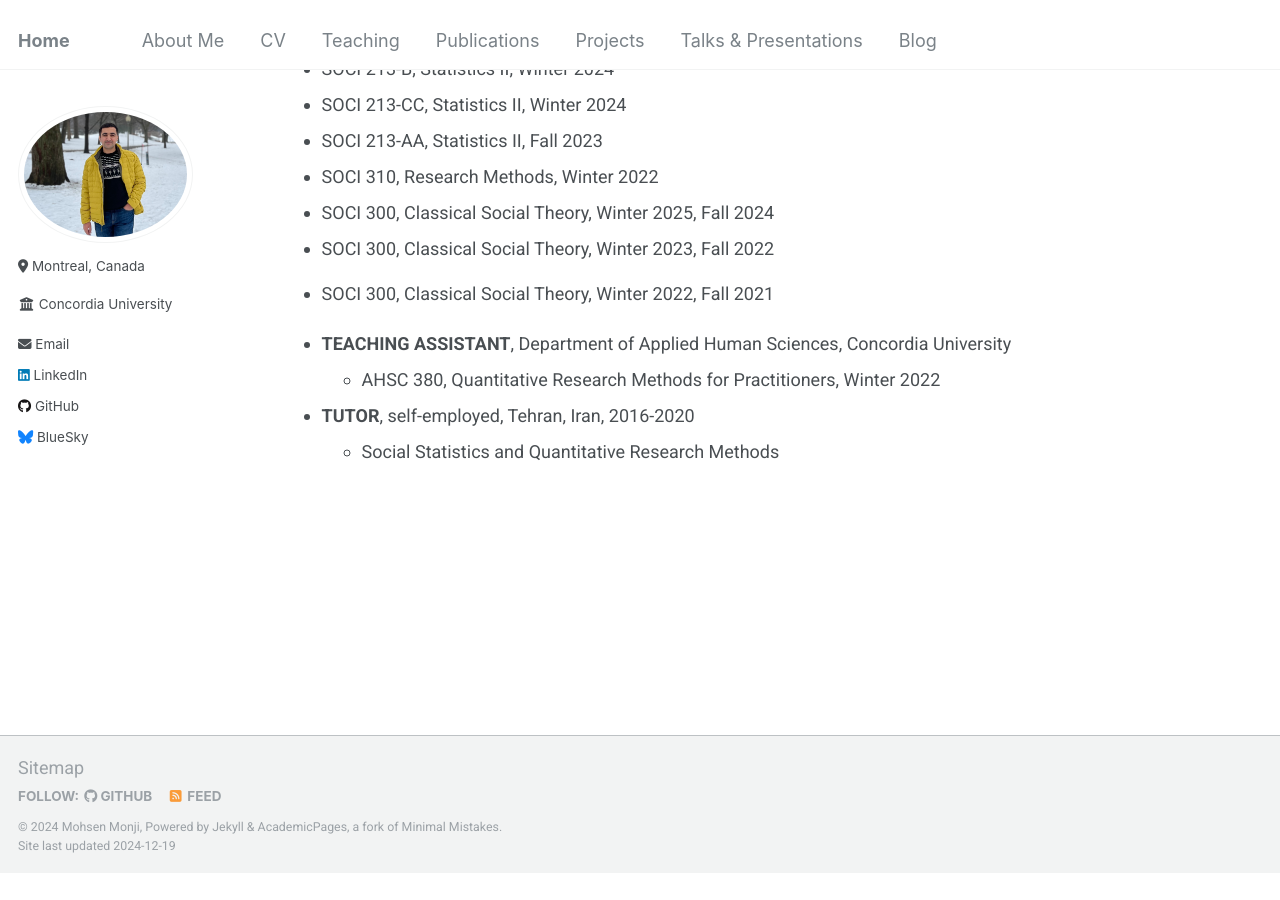
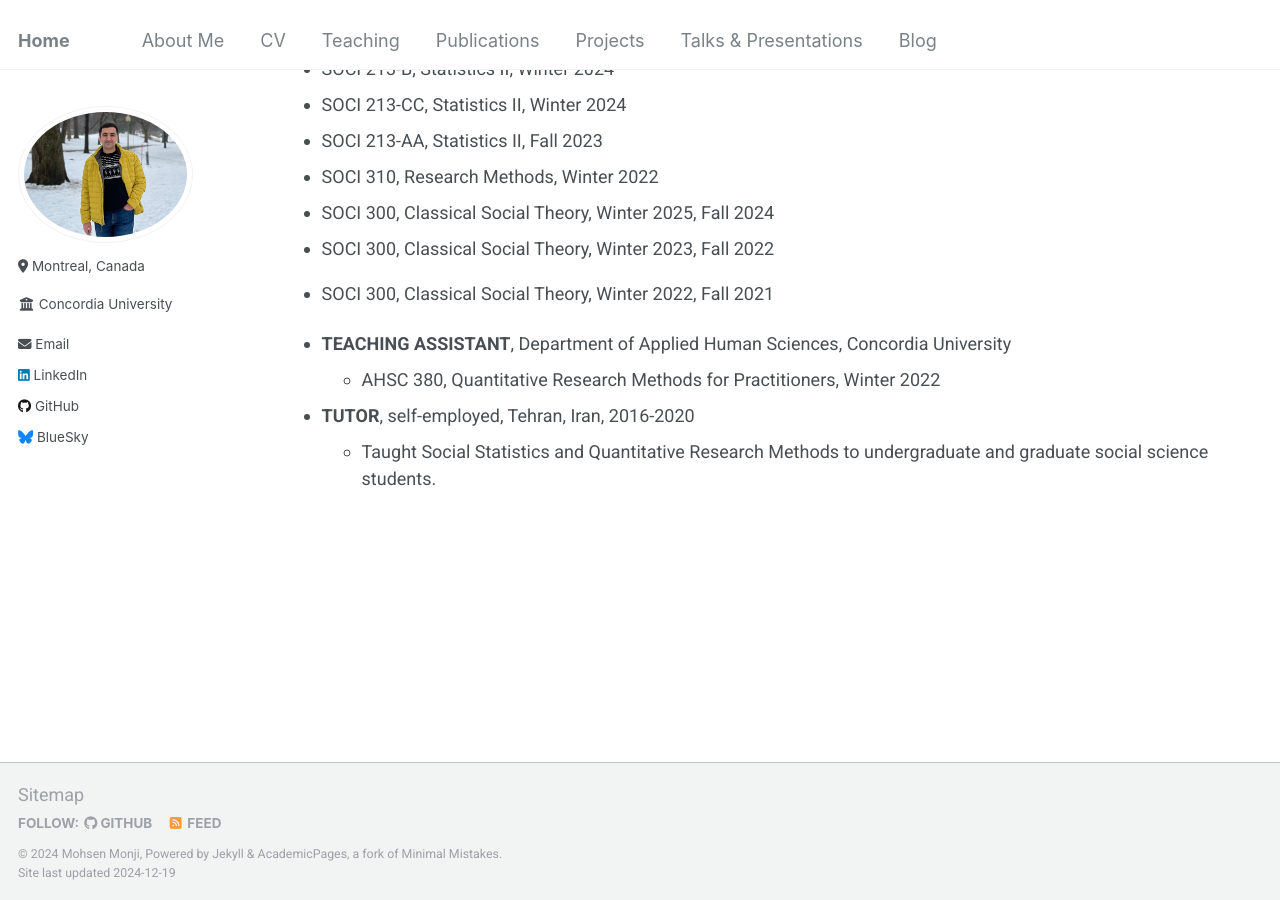
Before and after one commit to Mohsnmonji/mohsnmonji.github.io, a Jekyll site: the page built from _pages/teaching.md, in a window 1280 px wide and 900 px high, scrolled down 1143 px. Built offline with Jekyll 4.4.1, drawn with Linux system fonts in a browser that asks for light colours; before the commit the page ends 2016 px from its top, so only the background shows below that.

Commit message:
Update teaching.md

```diff
--- a/_pages/teaching.md
+++ b/_pages/teaching.md
@@ -52,4 +52,4 @@ I approach teaching as an enjoyable experience where students feel encouraged to
   - AHSC 380, Quantitative Research Methods for Practitioners, Winter 2022
 
 - **TUTOR**, self-employed, Tehran, Iran, 2016-2020
-  - Social Statistics and Quantitative Research Methods
+  - Taught Social Statistics and Quantitative Research Methods to undergraduate and graduate social science students.
```
